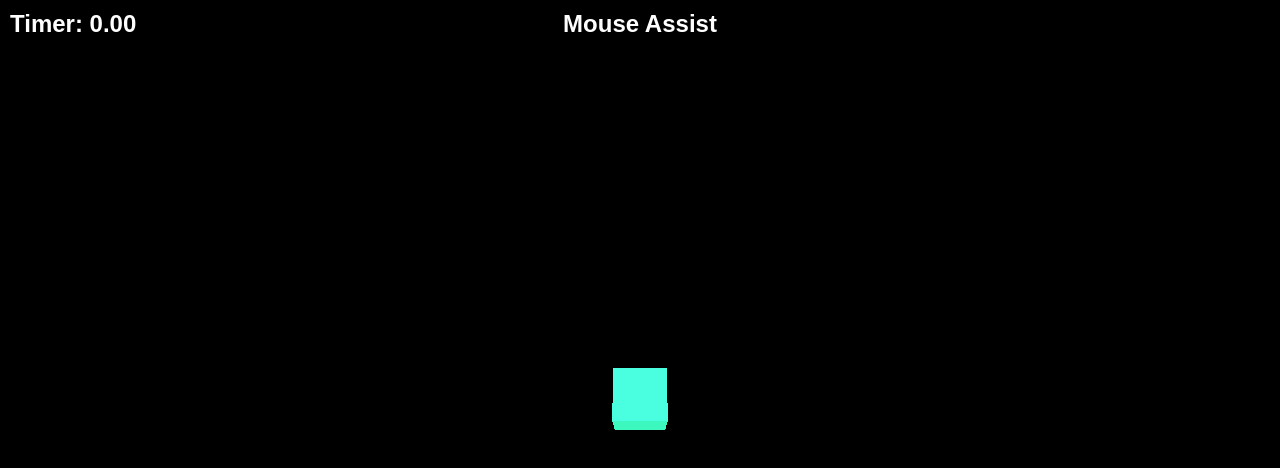
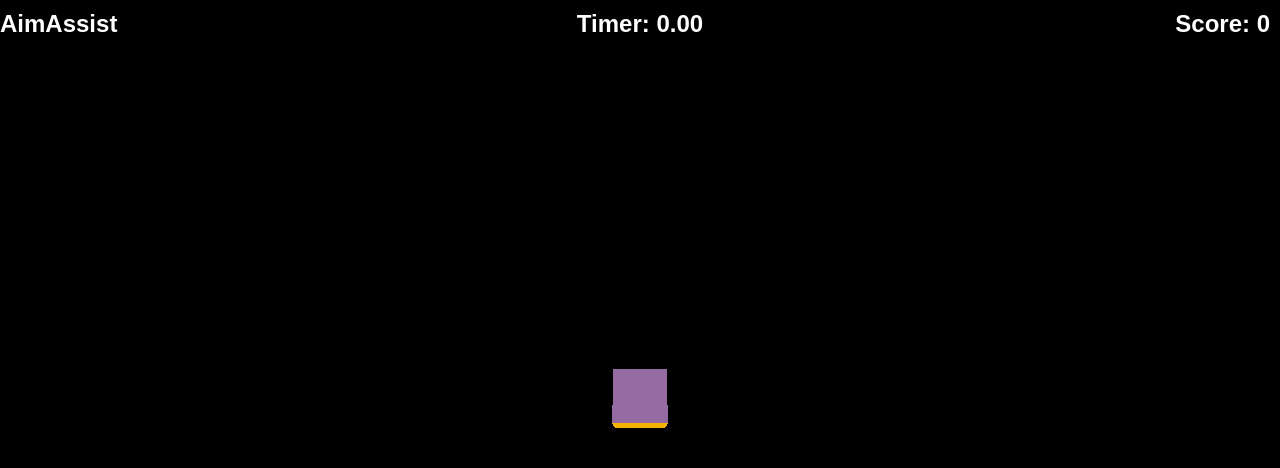
Before and after one commit to Srique8/Projects, a website built with Vite: page Final-Project/index.html in a window 1280 px wide. Built offline with nearby package versions, Linux system fonts and the light colour scheme.

Commit message:
adding different color lights for party, and score counter

```diff
--- a/Final-Project/index.html
+++ b/Final-Project/index.html
@@ -17,7 +17,7 @@
                 position: absolute;
                 top: 10px;
                 width: 100%;
-                text-align: center;
+                text-align: left;
                 z-index: 100;
                 display:block;
                 color: white;
@@ -28,9 +28,8 @@
             #timer {
                 position: absolute;
                 top: 10px;
-                left: 10px;
                 width: 100%;
-                text-align: left;
+                text-align: center;
                 z-index: 100;
                 display: block;
                 color: white;
@@ -38,6 +37,21 @@
                 font-weight: 900;
                 font-size: x-large;
             }
+
+            #score {
+                position: absolute;
+                top: 10px;
+                right: 10px;
+                width: 100%;
+                text-align: right;
+                z-index: 100;
+                display: block;
+                color: white;
+                font-family: Arial;
+                font-weight: 900;
+                font-size: x-large;
+            }
+
 
 			body {
                 background-color:bisque;
@@ -47,8 +61,9 @@
 		</style>
 	</head>
 	<body>
-        <div id="info">Mouse Assist</div>
+        <div id="info">AimAssist</div>
         <div id="timer">Timer: 0.00</div>
+        <div id="score">Score: 0</div>
 		<script  type="module" src="main.js"></script>
 	</body>
 </html>
--- a/Final-Project/main.js
+++ b/Final-Project/main.js
@@ -19,6 +19,8 @@ camera.position.z = 5;
 
 const Timer = new THREE.Clock();
 Timer.stop();
+
+var scoreKeeper = 0;
 
 
 const renderer = new THREE.WebGLRenderer();
@@ -43,18 +45,24 @@ const geometries = [
 ];
 
 // Material for Geometry
-const Material = new THREE.MeshToonMaterial({ color: 0xffffff });
+const Material = new THREE.MeshPhongMaterial({ color: 0xffffff });
 
 // lights for textured geometry
-const DL = new THREE.DirectionalLight(0x34ebb4, 5.0);
-DL.position.copy(new THREE.Vector3(0,2,2.5));
+const DL = new THREE.DirectionalLight(0x0000ff, 2.0);
+DL.position.copy(new THREE.Vector3(0, 1, 0.5));
 
-const opposingDL = new THREE.DirectionalLight(0xffffff, 0.04);
-opposingDL.position.copy(new THREE.Vector3(0,-1,5));
-scene.add( opposingDL )
+const opposingDLL = new THREE.DirectionalLight(0xff0000, 2.0);
+opposingDLL.position.copy(new THREE.Vector3(-1, -1, 0.5));
+scene.add( opposingDLL )
 scene.add( DL );
 
-// Initialize the first shape
+const opposingDLR = new THREE.DirectionalLight(0xffff00, 2.0);
+opposingDLR.position.copy(new THREE.Vector3(1, -1, 0.5));
+scene.add( opposingDLR )
+scene.add( DL );
+
+
+// Initialize the button
 let ButtonShowing = true;
 let StarterButton = randomShape();
 scene.add(StarterButton);
@@ -74,6 +82,9 @@ function animate() {
     //updates the timer on the screen
     const timerElement = document.getElementById('timer');
     timerElement.innerText = `Timer: ${elapsedTime.toFixed(2)}`;
+
+    const ScoreElement = document.getElementById('score');
+    ScoreElement.innerText = `Score: ${scoreKeeper}`;
 
     //resets the game when reaching 60 seconds
     if (elapsedTime >= 10) {
@@ -124,7 +135,7 @@ function onMouseDown(event) {
             console.log("start button clicked, starting timer...");
 
             ButtonShowing = false;
-
+            scoreKeeper = 0;
             Timer.start();
 
             scene.remove(StarterButton);
@@ -144,6 +155,7 @@ function onMouseDown(event) {
         CurrentShape.geometry.dispose();
         CurrentShape.material.dispose();
         CurrentShape = null;
+        scoreKeeper += 1;
 
         // Create and add a new shape
         CurrentShape = randomShape();
```
